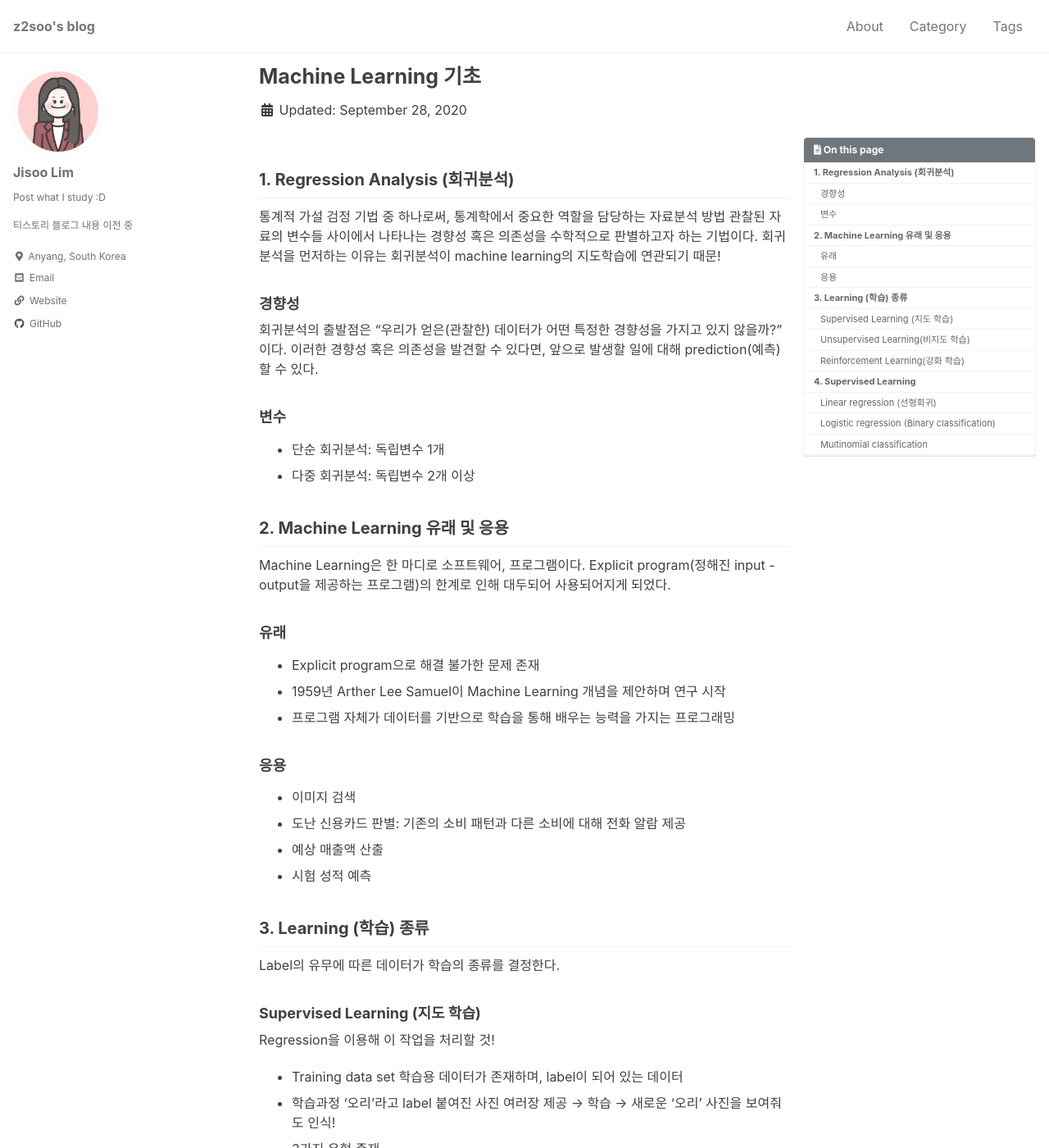
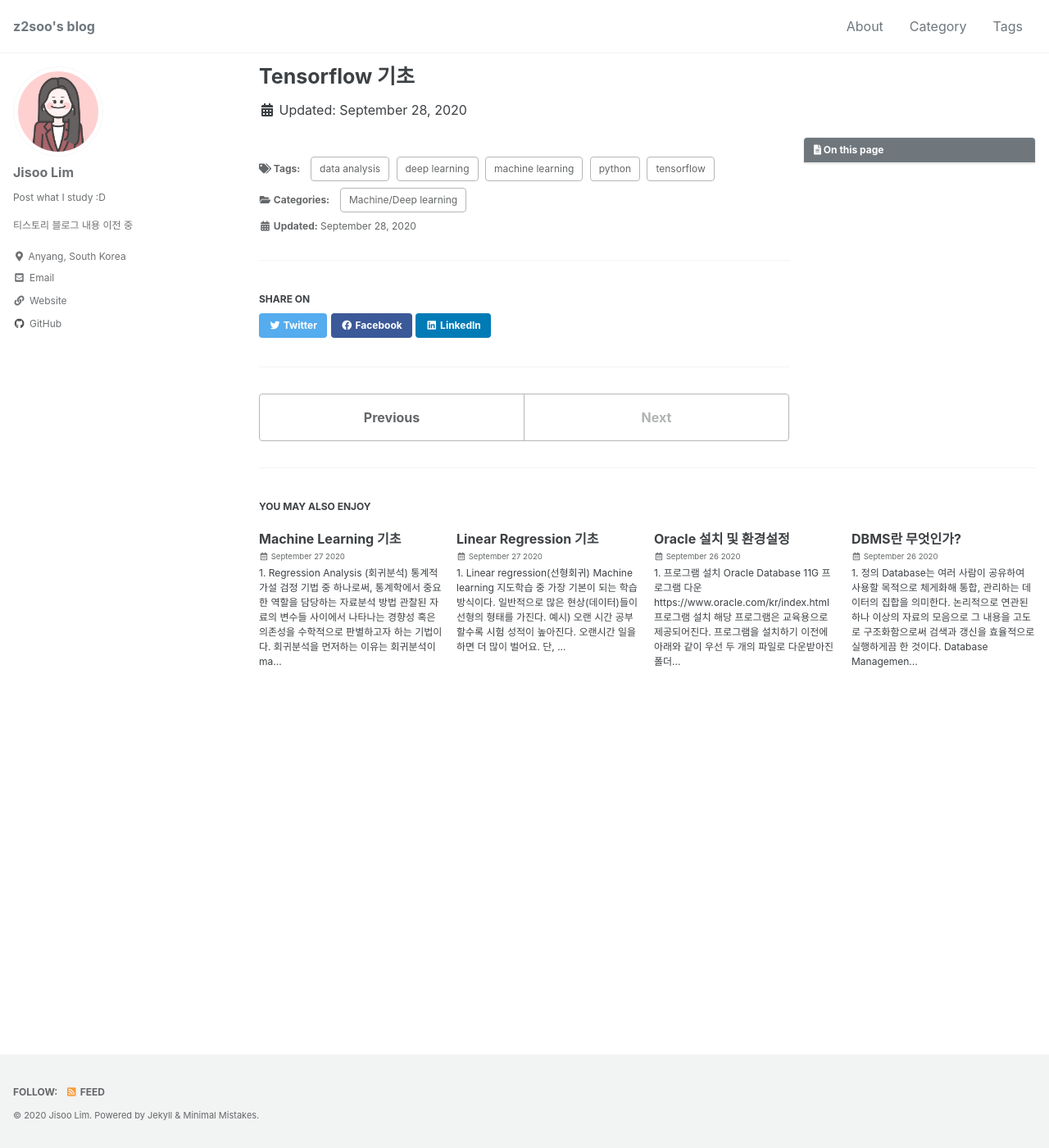
Before and after one commit to z2soo/z2soo.github.io, a Jekyll site: the page built from _posts/2020-09-28-Tensorflow-기초.md, in a window 1280 px wide and 1400 px high. Shown: the whole window at 82% size. Built offline with Jekyll 4.4.1, drawn with Linux system fonts in a browser that asks for light colours; cached includes are drawn as plain includes; some of the changed text lies outside the part shown.

Commit message:
git blog post edit tensorflow 기초

````diff
--- a/_posts/2020-09-28-Tensorflow-기초.md
+++ b/_posts/2020-09-28-Tensorflow-기초.md
@@ -1,5 +1,5 @@
 ---
-title: "Machine Learning 기초"
+title: "Tensorflow 기초"
 categories:
   - Machine/Deep learning
 tags:
@@ -7,131 +7,6 @@ tags:
   - machine learning
   - deep learning
   - data analysis
+  - tensorflow
 toc: true
 ---
-
-## 1. Regression Analysis (회귀분석)
-
-통계적 가설 검정 기법 중 하나로써, 통계학에서 중요한 역할을 담당하는 자료분석 방법 관찰된 자료의 변수들 사이에서 나타나는 경향성 혹은 의존성을 수학적으로 판별하고자 하는 기법이다. 회귀분석을 먼저하는 이유는 회귀분석이 machine learning의 지도학습에 연관되기 때문!
-
-
-
-### 경향성
-
-회귀분석의 출발점은 "우리가 얻은(관찰한) 데이터가 어떤 특정한 경향성을 가지고 있지 않을까?" 이다. 이러한 경향성 혹은 의존성을 발견할 수 있다면, 앞으로 발생할 일에 대해 prediction(예측) 할 수 있다.
-
-
-
-### 변수
-
-- 단순 회귀분석: 독립변수 1개
-- 다중 회귀분석: 독립변수 2개 이상
-
-
-
-
-
-## 2. Machine Learning 유래 및 응용
-
-Machine Learning은 한 마디로 소프트웨어, 프로그램이다. Explicit program(정해진 input - output을 제공하는 프로그램)의 한계로 인해 대두되어 사용되어지게 되었다.
-
-
-
-
-### 유래
-
-- Explicit program으로 해결 불가한 문제 존재
-- 1959년 Arther Lee Samuel이 Machine Learning 개념을 제안하며 연구 시작
-- 프로그램 자체가 데이터를 기반으로 학습을 통해 배우는 능력을 가지는 프로그래밍
-
-
-
-### 응용
-
-- 이미지 검색
-- 도난 신용카드 판별: 기존의 소비 패턴과 다른 소비에 대해 전화 알람 제공
-- 예상 매출액 산출
-- 시험 성적 예측
-
-
-
-
-
-## 3. Learning (학습) 종류
-
-Label의 유무에 따른 데이터가 학습의 종류를 결정한다.
-
-
-
-### Supervised Learning (지도 학습)
-
-Regression을 이용해 이 작업을 처리할 것!
-
-- Training data set 학습용 데이터가 존재하며, label이 되어 있는 데이터
-- 학습과정 '오리'라고 label 붙여진 사진 여러장 제공 → 학습 → 새로운 '오리' 사진을 보여줘도 인식!
-- 3가지 유형 존재
-
-
-
-### Unsupervised Learning(비지도 학습)
-
-- Training data set 학습용 데이터가 존재하지만, label 되지 않은 데이터
-- 학습과정 여러 사진을 제공 → 학습(프로그램이 직접 분류) → 새로운 사진을 보여주면 직접 분류
-
-
-
-### Reinforcement Learning(강화 학습)
-
-- 이후에 배울 부분
-
-
-
-
-
-## 4. Supervised Learning
-
-위에서 언급한 supervised learning(지도 학습)에 대한 3가지 유형을 살펴보도록 한다.
-
-
-
-### Linear regression (선형회귀)
-
-- Simple linear regression
-- Multiple linear regression
-- label 값이 선형의 값을 가지는 경우
-
-```python
-x(시간)   y(점수)
-1        5
-2        15
-5        68
-8        80
-```
-
-
-
-### Logistic regression (Binary classification)
-
-- label 값이 둘 중의 하나의 값으로 떨어지는 경우
-
-```python
-x(시간)   y(점수)
-1        FAIL
-2        FAIL
-5        PASS
-8        PASS
-```
-
-
-
-### Multinomial classification
-
-- label 값이 여러 범주 값으로 떨어지는 경우
-
-```python
-x(시간)   y(점수)
-1        F
-2        F
-5        C
-8        B
-```
````
